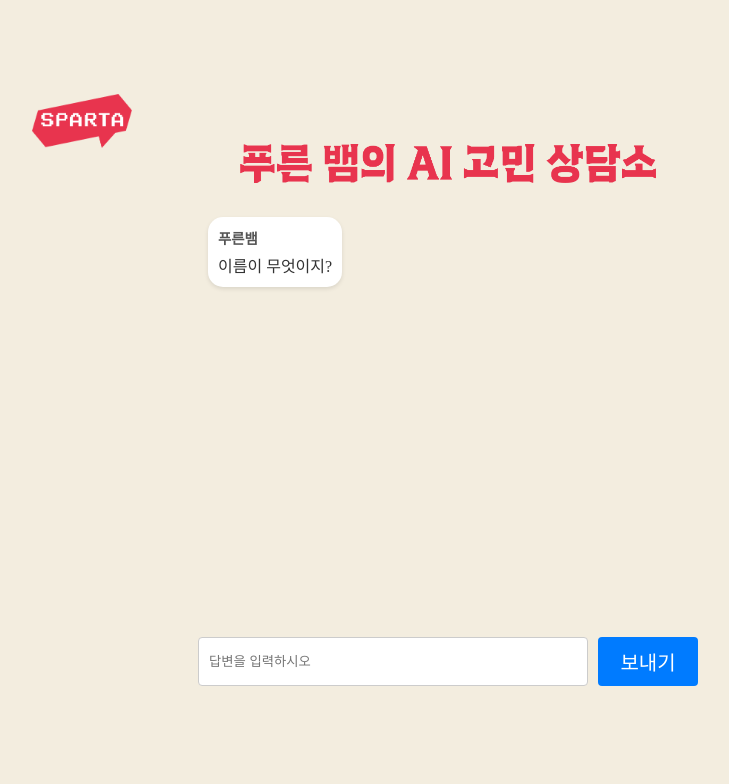
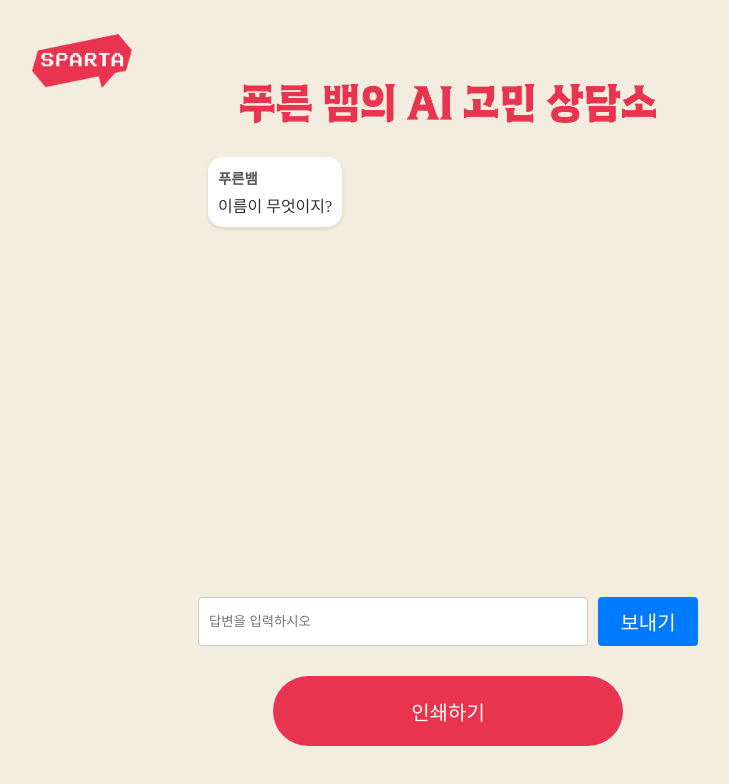
Before and after one commit to spartacontents/marketing-ai-service, a React (Create React App) app: page /counseling in a window 1280 px wide. Shown: the top 784 px of the page, without its empty margins (192-921 px from the left). Built offline with nearby package versions, Linux system fonts and the light colour scheme.

Commit message:
[FEAT]: add print button

```diff
--- a/src/routes/Counseling.js
+++ b/src/routes/Counseling.js
@@ -99,6 +99,9 @@ function Counseling() {
         <div style={{ padding: "20px", maxWidth: "500px", margin: "auto", borderRadius: "8px" }}>
           <Chat messages={messages} />
           <Input onSend={handleSend} />
+          <div className={styles.btnContainer}>
+            <button>인쇄하기</button>
+          </div>
         </div>
       </div>
     </div>
--- a/src/routes/Input.js
+++ b/src/routes/Input.js
@@ -12,7 +12,7 @@ function Input({ onSend }) {
   };
 
   return (
-    <form onSubmit={handleSubmit} style={{ display: 'flex', gap: '10px' }}>
+    <form onSubmit={handleSubmit} style={{ display: 'flex', gap: '10px', margin: '30px 0' }}>
       <input
         type="text"
         value={input}
```
